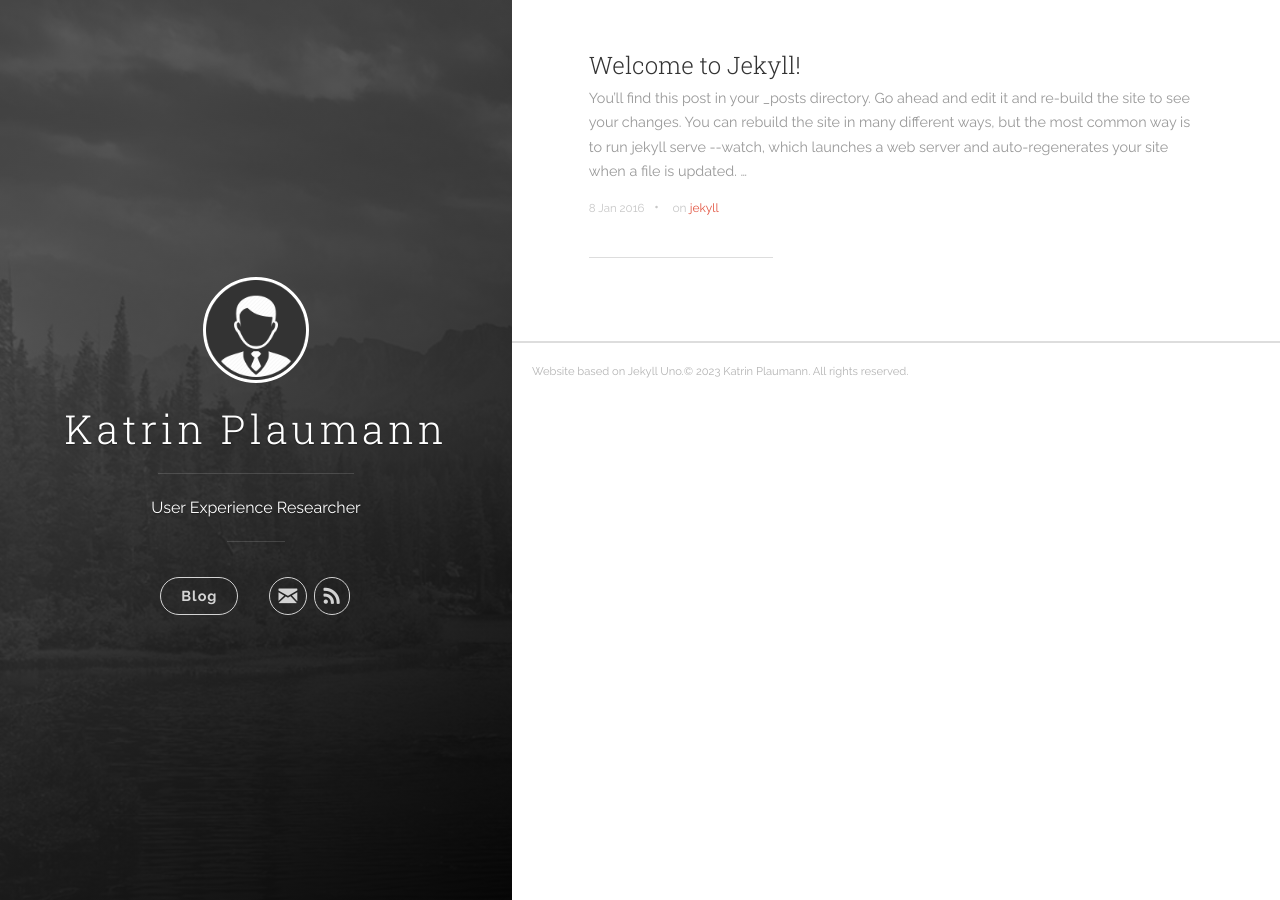
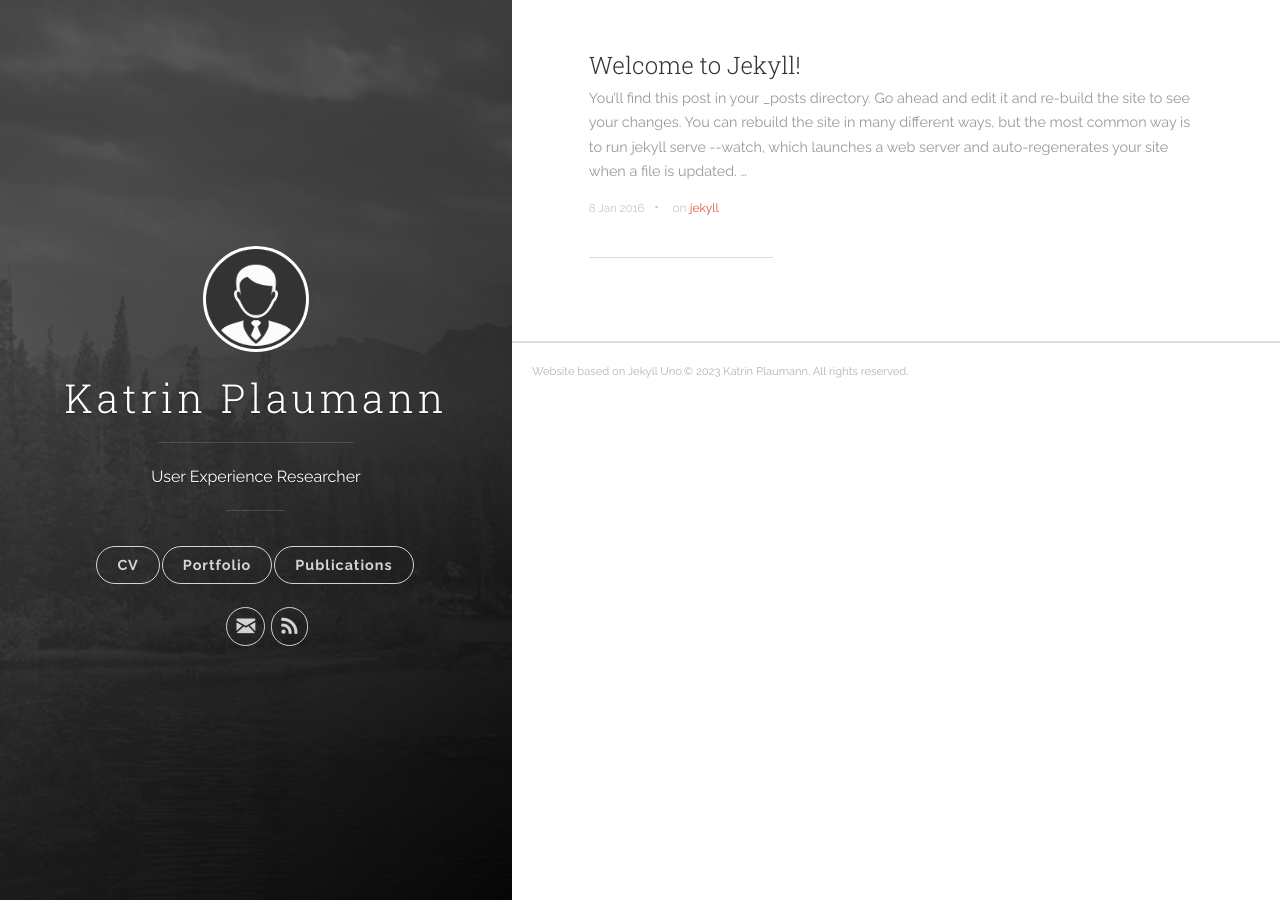
Before and after one commit to katrinplaumann/katrinplaumann.github.io, a Jekyll site: the page built from index.html, in a window 1280 px wide. Built offline with Jekyll 4.4.1, drawn with Linux system fonts in a browser that asks for light colours; the list of posts is cut into pages by our own code.

Commit message:
Update header.html

```diff
--- a/_includes/header.html
+++ b/_includes/header.html
@@ -22,7 +22,15 @@
           <nav class="cover-navigation cover-navigation--primary">
             <ul class="navigation">
               <li class="navigation__item"><a href="{{ site.baseurl }}/#blog" title="link to {{ site.title }} blog"
-                  class="blog-button">Blog</a></li>
+                  class="blog-button">CV</a></li>
+            </ul>
+            <ul class="navigation">
+              <li class="navigation__item"><a href="{{ site.baseurl }}/#blog" title="link to {{ site.title }} blog"
+                  class="blog-button">Portfolio</a></li>
+            </ul>
+            <ul class="navigation">
+              <li class="navigation__item"><a href="{{ site.baseurl }}/#blog" title="link to {{ site.title }} blog"
+                  class="blog-button">Publications</a></li>
             </ul>
           </nav>
 
```
